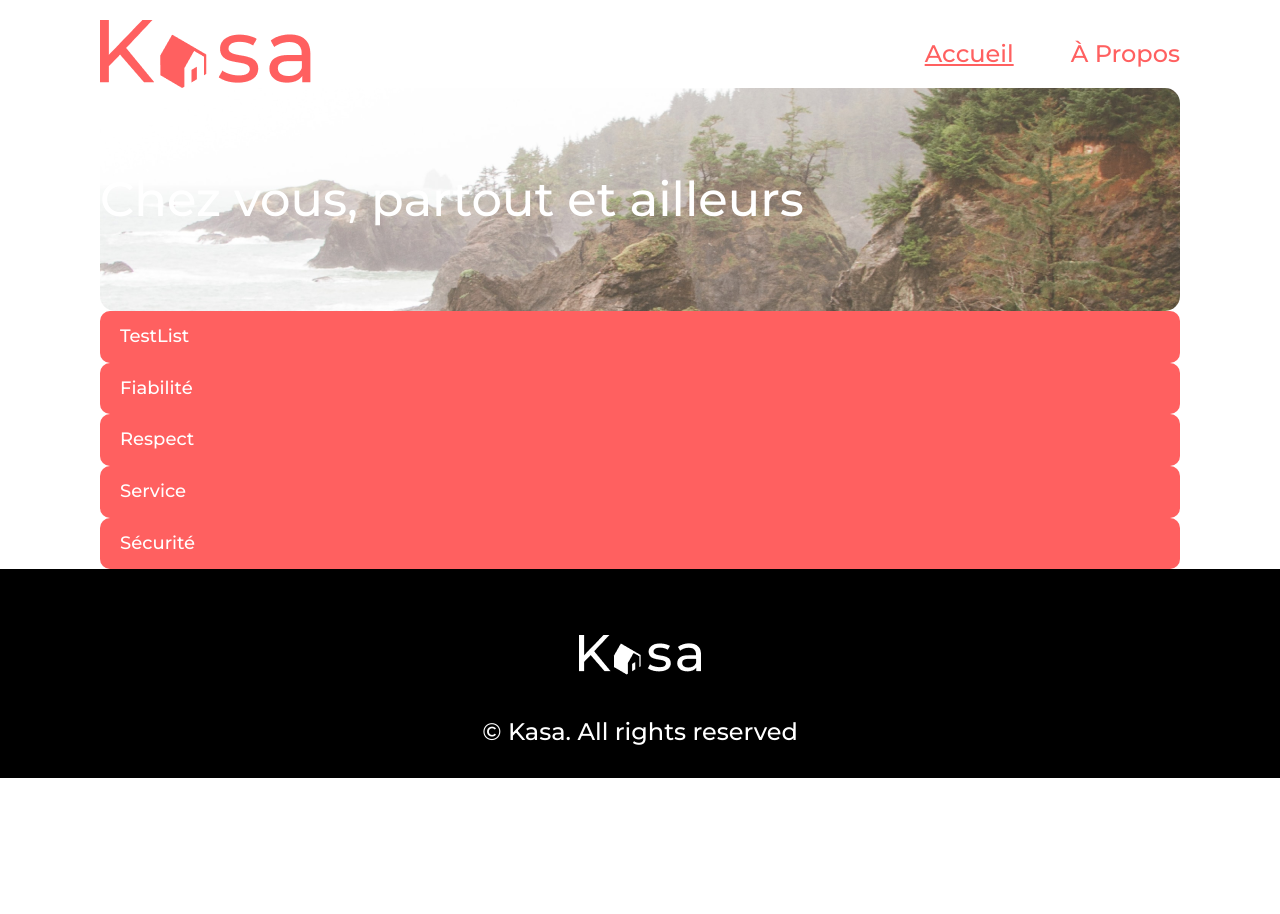
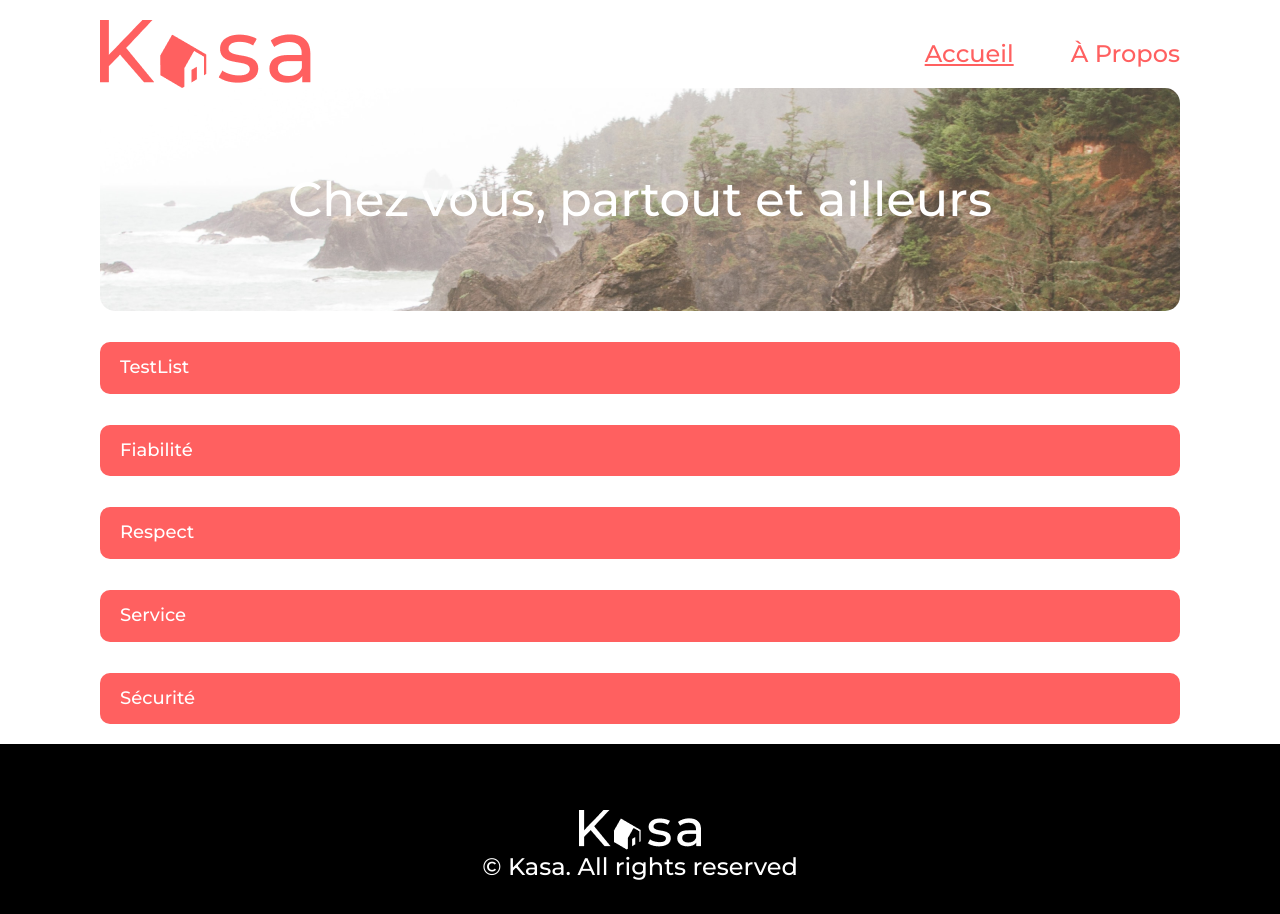
Before and after one commit to flesage-000/OC---Developpez-une-application-Web-avec-React-et-React-Router, a React (Create React App) app in the folder app/: page /About in a window 1280 px wide. Before the commit the page ends 800 px from the top, so only its background shows below. Built offline with nearby package versions, Linux system fonts and the light colour scheme.

Commit message:
Melt of corrections

```diff
--- a/app/src/components/Footer/Footer.css
+++ b/app/src/components/Footer/Footer.css
@@ -18,6 +18,7 @@
   flex-wrap: nowrap;
   align-items: center;
   justify-content: space-between;
+  margin-top: 20px;
 }
 @media (max-width: 800px) {
   .mainFooter {
--- a/app/src/components/Header/Header.css
+++ b/app/src/components/Header/Header.css
@@ -61,7 +61,6 @@
   background-repeat: no-repeat;
   background-position: center center;
   border-radius: calc(var(--corner-radius-default) * 1.5);
-  text-align: center;
 
   display: flex;
   flex-direction: row;
@@ -74,6 +73,9 @@
 
 .mainHeader p {
   font-weight: 500;
+  text-align: center;
+
+  flex: 1;
 }
 @media (max-width: 800px) {
   .mainHeader p {
--- a/app/src/index.css
+++ b/app/src/index.css
@@ -25,18 +25,21 @@
 
 @import "./assets/styles/arrows.css";
 
-html,
-body {
+html {
+  height: 100%;
+  min-height: 100%;
   max-width: 100%;
-  min-width: calc(380px - 2 * var(--body-margin-sides-mobile));
 }
-html,
 body,
 body > div,
 body > div > div {
   height: 100%;
   min-height: 100%;
   width: 100%;
+  min-width: calc(380px - 2 * var(--body-margin-sides-mobile));
+}
+
+body > div > div {
 }
 
 body {
--- a/app/src/pages/About/About.css
+++ b/app/src/pages/About/About.css
@@ -0,0 +1,3 @@
+.accordion {
+  margin-top: 31px;
+}
--- a/app/src/pages/About/About.jsx
+++ b/app/src/pages/About/About.jsx
@@ -6,8 +6,9 @@ import Footer from '../../components/Footer/Footer';
 
 function About() {
   return(
-    <section className="App">
+    <div className="App">
       <Header />
+      <div class="about">
         <Accordion name="TestList" contentText="" contentList={[
         "Équipements de base",
         "Micro-Ondes",
@@ -23,8 +24,9 @@ function About() {
         <Accordion name="Service" contentText="Nos équipes se tiennent à votre disposition pour vous fournir une expérience parfaite. N'hésitez pas à nous contacter si vous avez la moindre question." contentList={null} open={false} />
 
         <Accordion name="Sécurité" contentText="La sécurité est la priorité de Kasa. Aussi bien pour nos hôtes que pour les voyageurs, chaque logement correspond aux critères de sécurité établis par nos services. En laissant une note aussi bien à l'hôte qu'au locataire, cela permet à nos équipes de vérifier que les standards sont bien respectés. Nous organisons également des ateliers sur la sécurité domestique pour nos hôtes." contentList={null} open={false} />
+      </div>
       <Footer />
-    </section>
+    </div>
   )
 }
 
```
Lines whose indentation alone changed are shown as unchanged.
